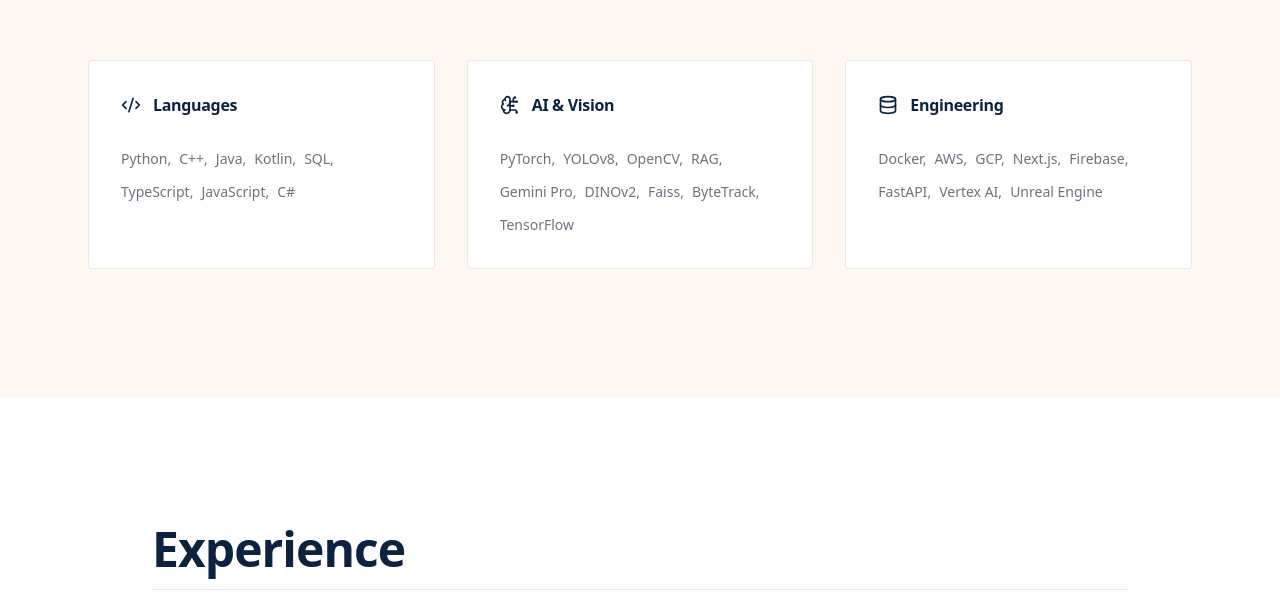
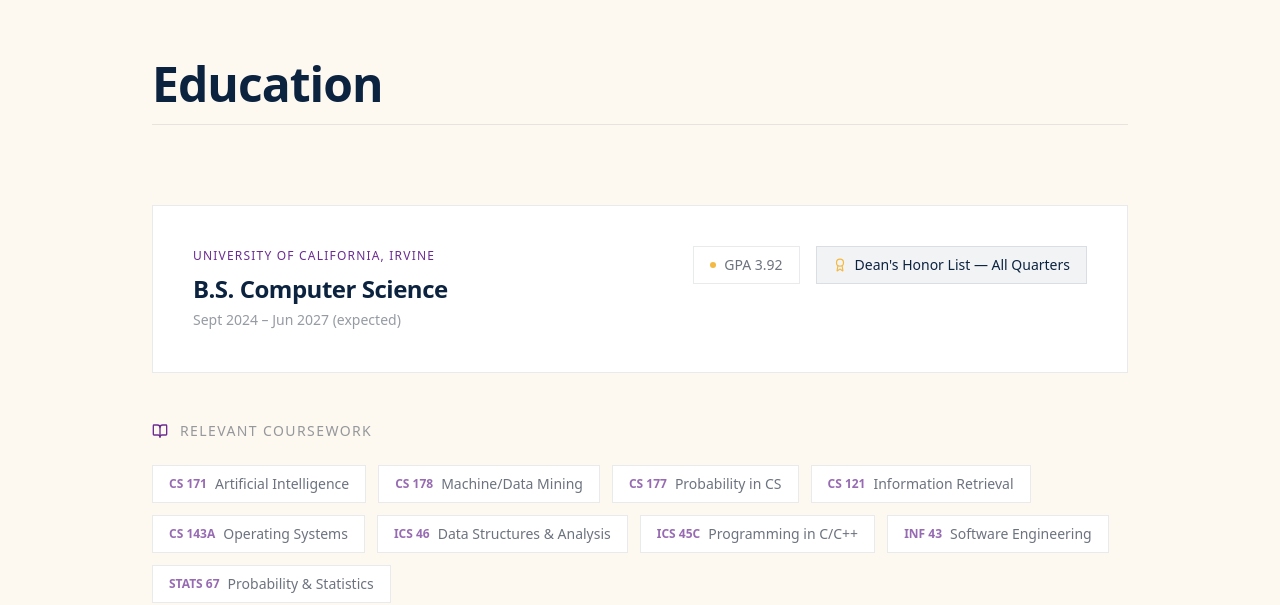
Before and after one commit to rohan1234usa/rohan-portfolio, a Next.js app: page / in a window 1280 px wide. Shown: the part 938-1543 px from the top of the page. Built offline with nearby package versions, Linux system fonts and the light colour scheme; a web font is replaced by a local one.

Commit message:
Add Education section with Dean's Honor List and relevant coursework; update GPA to 3.92

```diff
--- a/app/page.tsx
+++ b/app/page.tsx
@@ -2,6 +2,7 @@
 
 import { Navbar } from "@/components/Navbar";
 import { Hero } from "@/components/Hero";
+import { Education } from "@/components/Education";
 import { Skills } from "@/components/Skills";
 import { Experience } from "@/components/Experience";
 import { ProjectCard } from "@/components/ProjectCard";
@@ -60,6 +61,8 @@
       <Navbar />
       <Hero />
 
+      <Education />
+
       <Skills />
 
       <Experience />
--- /dev/null
+++ b/components/Education.tsx
@@ -0,0 +1,102 @@
+"use client";
+
+import { motion } from "framer-motion";
+import { Award, BookOpen } from "lucide-react";
+
+const COURSES = [
+    { code: "CS 171", name: "Artificial Intelligence" },
+    { code: "CS 178", name: "Machine/Data Mining" },
+    { code: "CS 177", name: "Probability in CS" },
+    { code: "CS 121", name: "Information Retrieval" },
+    { code: "CS 143A", name: "Operating Systems" },
+    { code: "ICS 46", name: "Data Structures & Analysis" },
+    { code: "ICS 45C", name: "Programming in C/C++" },
+    { code: "INF 43", name: "Software Engineering" },
+    { code: "STATS 67", name: "Probability & Statistics" },
+];
+
+export const Education = () => (
+    <section id="education" className="py-32 bg-brand-cream relative">
+        <div className="container mx-auto px-6 max-w-5xl">
+
+            {/* Section header */}
+            <div className="mb-20">
+                <h2 className="text-4xl lg:text-5xl font-bold text-brand-navy mb-4 font-display">
+                    Education
+                </h2>
+                <div className="w-full h-px bg-brand-charcoal/10" />
+            </div>
+
+            {/* University Card */}
+            <motion.div
+                initial={{ opacity: 0, y: 20 }}
+                whileInView={{ opacity: 1, y: 0 }}
+                viewport={{ once: true }}
+                transition={{ duration: 0.6, ease: "easeOut" }}
+                className="border border-brand-charcoal/10 bg-white p-8 md:p-10 mb-12"
+            >
+                <div className="flex flex-col md:flex-row md:items-start md:justify-between gap-6">
+                    {/* Left: school info */}
+                    <div>
+                        <p className="text-xs font-medium tracking-widest text-brand-purple uppercase mb-2">
+                            University of California, Irvine
+                        </p>
+                        <h3 className="text-2xl font-bold text-brand-navy font-display mb-1">
+                            B.S. Computer Science
+                        </h3>
+                        <p className="text-sm text-brand-charcoal/50 font-light">
+                            Sept 2024 – Jun 2027 (expected)
+                        </p>
+                    </div>
+
+                    {/* Right: stats */}
+                    <div className="flex flex-col sm:flex-row gap-4 md:text-right">
+                        {/* GPA pill */}
+                        <div className="inline-flex items-center gap-2 px-4 py-2 border border-brand-charcoal/10 text-sm font-medium text-brand-charcoal/70 self-start md:self-auto">
+                            <span className="w-1.5 h-1.5 rounded-full bg-brand-gold flex-shrink-0" />
+                            GPA 3.92
+                        </div>
+
+                        {/* Dean's Honor List pill */}
+                        <div className="inline-flex items-center gap-2 px-4 py-2 bg-brand-navy/5 border border-brand-navy/10 text-sm font-medium text-brand-navy self-start md:self-auto">
+                            <Award size={14} className="text-brand-gold flex-shrink-0" />
+                            Dean&apos;s Honor List — All Quarters
+                        </div>
+                    </div>
+                </div>
+            </motion.div>
+
+            {/* Relevant Coursework */}
+            <motion.div
+                initial={{ opacity: 0, y: 20 }}
+                whileInView={{ opacity: 1, y: 0 }}
+                viewport={{ once: true }}
+                transition={{ duration: 0.6, delay: 0.15, ease: "easeOut" }}
+            >
+                <div className="flex items-center gap-3 mb-6">
+                    <BookOpen size={16} className="text-brand-purple" />
+                    <span className="text-sm font-medium tracking-widest text-brand-charcoal/50 uppercase">
+                        Relevant Coursework
+                    </span>
+                </div>
+
+                <div className="flex flex-wrap gap-3">
+                    {COURSES.map((course) => (
+                        <div
+                            key={course.code}
+                            className="group flex items-center gap-2 px-4 py-2 border border-brand-charcoal/10 bg-white hover:border-brand-purple/40 hover:bg-brand-purple/5 transition-all duration-300 cursor-default"
+                        >
+                            <span className="text-xs font-bold text-brand-purple/70 group-hover:text-brand-purple transition-colors">
+                                {course.code}
+                            </span>
+                            <span className="text-sm text-brand-charcoal/70 font-light">
+                                {course.name}
+                            </span>
+                        </div>
+                    ))}
+                </div>
+            </motion.div>
+
+        </div>
+    </section>
+);
--- a/components/Hero.tsx
+++ b/components/Hero.tsx
@@ -20,7 +20,7 @@
                 <div className="inline-flex items-center gap-2 px-3 py-1.5 mb-8 text-xs font-medium tracking-wide text-brand-charcoal/70 border-b border-brand-charcoal/20">
                     CS @ UC Irvine
                     <span className="w-1.5 h-1.5 rounded-full bg-brand-gold"></span>
-                    GPA 3.89
+                    GPA 3.92
                 </div>
 
                 <h1 className="text-5xl lg:text-7xl font-bold text-brand-navy leading-[1.1] mb-8 font-display tracking-tight">
```
Also changed, not shown: 1 other file (tests, documents, lock files or other folders).
